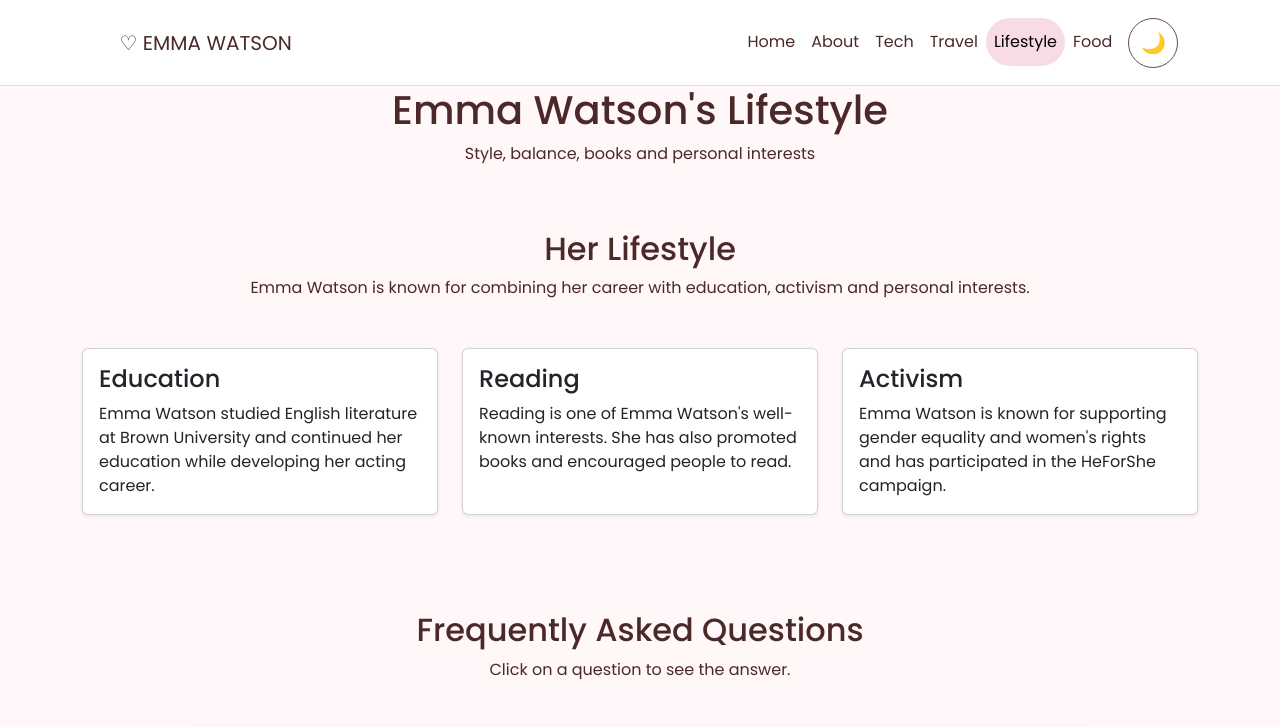
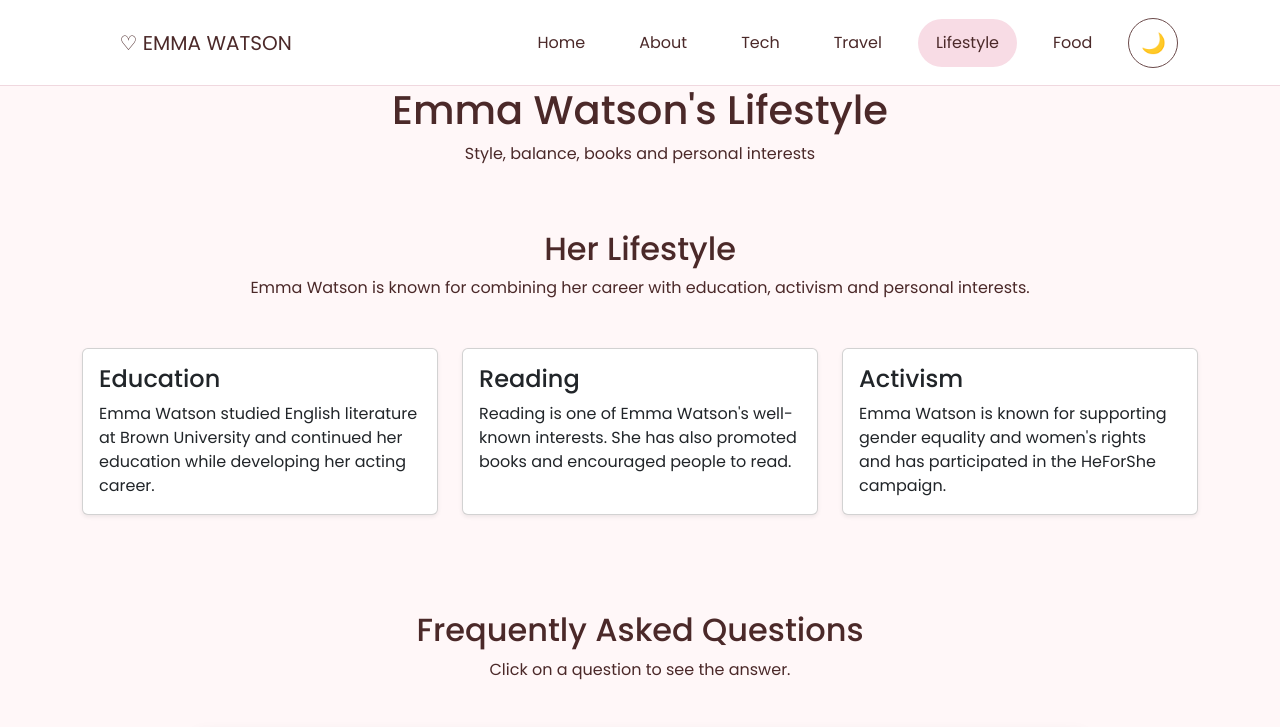
Before and after one commit to chkmixx/webmidterm, a plain HTML site: page lifestyle.html in a window 1280 px wide. Shown: the top 727 px of the page. Drawn offline with nearby package versions, Linux system fonts and the light colour scheme.

Commit message:
Update lifestyle.html

```diff
--- a/lifestyle.html
+++ b/lifestyle.html
@@ -15,54 +15,31 @@
 
 <body>
 
-<nav class="navbar navbar-expand-lg navbar-light bg-white">
+<nav class="navbar">
     <div class="container">
 
         <a class="navbar-brand" href="index.html">
             ♡ EMMA WATSON
         </a>
 
-        <button class="navbar-toggler" type="button"
-                data-bs-toggle="collapse"
-                data-bs-target="#navbarNav">
-            <span class="navbar-toggler-icon"></span>
-        </button>
+        <div class="nav-links">
 
-        <div class="collapse navbar-collapse" id="navbarNav">
+            <a href="index.html">Home</a>
 
-            <ul class="navbar-nav ms-auto">
+            <a href="aboutme.html">About</a>
 
-                <li class="nav-item">
-                    <a class="nav-link" href="index.html">Home</a>
-                </li>
+            <a href="tech.html">Tech</a>
 
-                <li class="nav-item">
-                    <a class="nav-link" href="aboutme.html">About</a>
-                </li>
+            <a href="travel.html">Travel</a>
 
-                <li class="nav-item">
-                    <a class="nav-link" href="tech.html">Tech</a>
-                </li>
+            <a href="lifestyle.html" class="active">Lifestyle</a>
 
-                <li class="nav-item">
-                    <a class="nav-link" href="travel.html">Travel</a>
-                </li>
+            <a href="food.html">Food</a>
 
-                <li class="nav-item">
-                    <a class="nav-link active" href="lifestyle.html">Lifestyle</a>
-                </li>
-
-                <li class="nav-item">
-                    <a class="nav-link" href="food.html">Food</a>
-                </li>
-
-                <li class="nav-item">
-                    <button id="themeToggle" class="btn btn-sm ms-2">🌙</button>
-                </li>
-
-            </ul>
+            <button id="themeToggle" class="theme-toggle">🌙</button>
 
         </div>
+
     </div>
 </nav>
 
@@ -83,12 +60,14 @@
 <section class="container py-5">
 
     <div class="text-center mb-5">
+
         <h2>Her Lifestyle</h2>
 
         <p>
             Emma Watson is known for combining her career with education,
             activism and personal interests.
         </p>
+
     </div>
 
 
@@ -98,12 +77,14 @@
             <div class="card h-100 shadow-sm">
 
                 <div class="card-body">
+
                     <h4 class="card-title">Education</h4>
 
                     <p class="card-text">
                         Emma Watson studied English literature at Brown University
                         and continued her education while developing her acting career.
                     </p>
+
                 </div>
 
             </div>
@@ -114,12 +95,14 @@
             <div class="card h-100 shadow-sm">
 
                 <div class="card-body">
+
                     <h4 class="card-title">Reading</h4>
 
                     <p class="card-text">
                         Reading is one of Emma Watson's well-known interests.
                         She has also promoted books and encouraged people to read.
                     </p>
+
                 </div>
 
             </div>
@@ -130,6 +113,7 @@
             <div class="card h-100 shadow-sm">
 
                 <div class="card-body">
+
                     <h4 class="card-title">Activism</h4>
 
                     <p class="card-text">
@@ -137,6 +121,7 @@
                         and women's rights and has participated in the
                         HeForShe campaign.
                     </p>
+
                 </div>
 
             </div>
```
